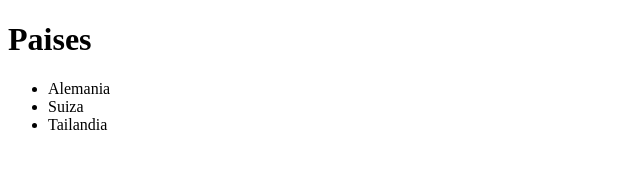
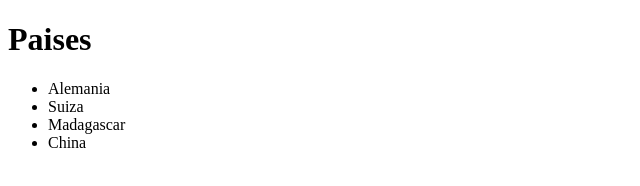
Before and after one commit to francesc191919/MiPrimerRepositorio, a plain HTML site: page index.html in a window 1280 px wide. Shown: the full height of the page, 0-640 px from the left. Drawn offline with Linux system fonts and the light colour scheme.

Commit message:
Commit 2

```diff
--- a/index.html
+++ b/index.html
@@ -11,7 +11,8 @@
     <ul>
         <li>Alemania</li>
         <li>Suiza</li>
-        <li>Tailandia</li>
+        <li>Madagascar</li>
+        <li>China</li>
     </ul>
 
 </body>
```
